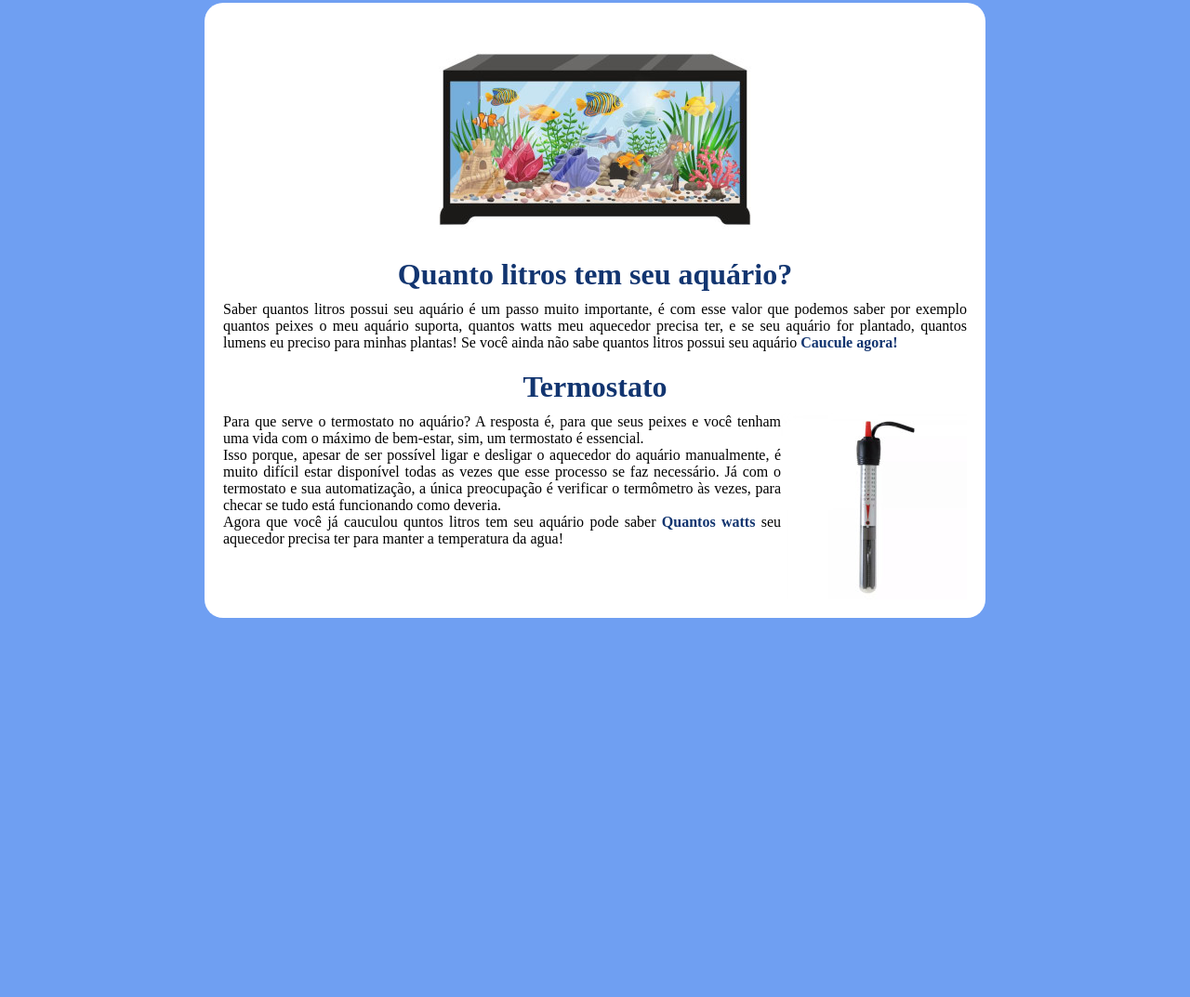
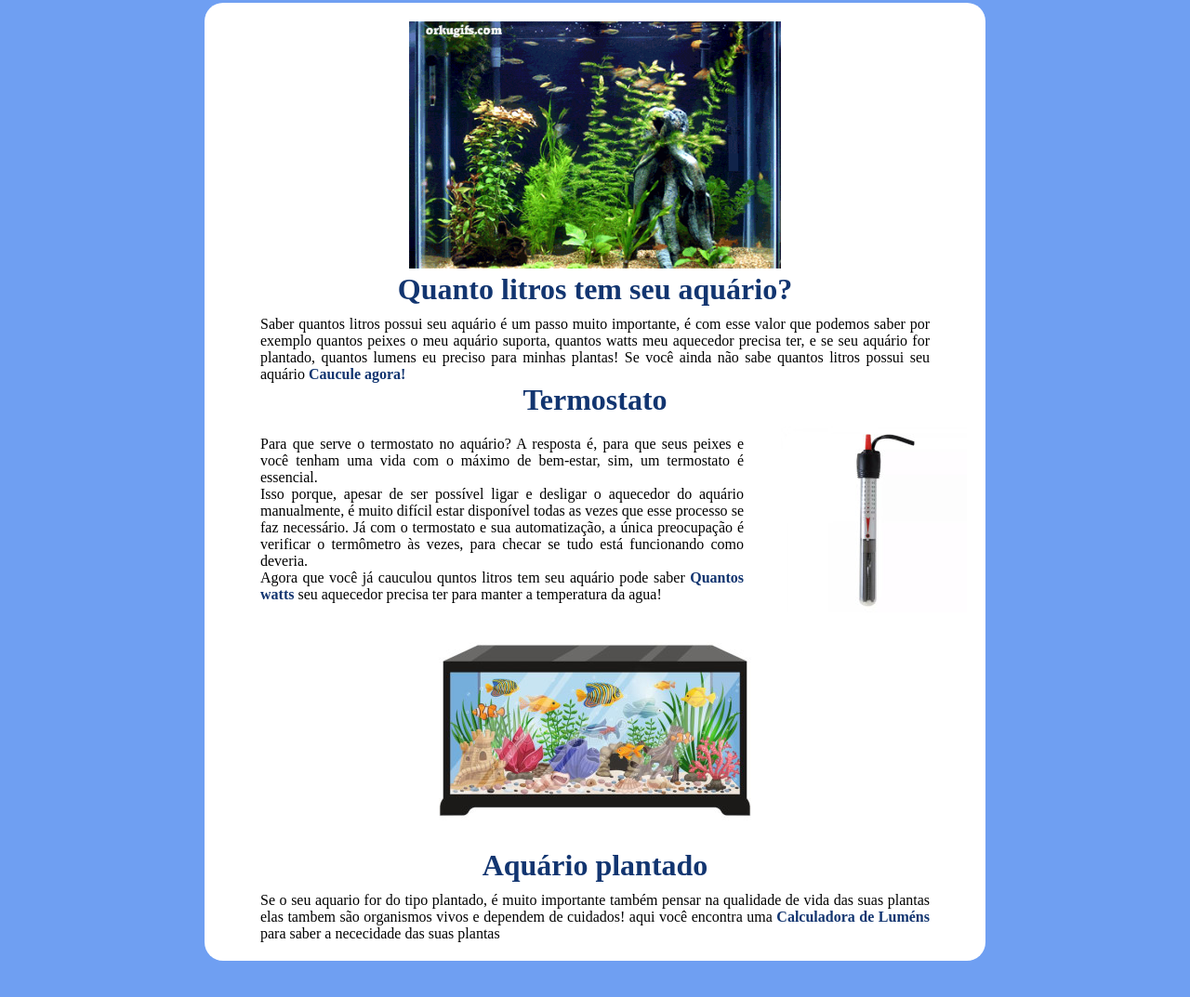
Before and after one commit to michelrechinelli/pagina-aquarismo, a plain HTML site: page index.html in a window 1280 px wide. Shown: the part 57-1130 px from the top of the page at 93% size. Before the commit the page ends 800 px from the top, so only its background shows below. Drawn offline with Linux system fonts and the light colour scheme.

Commit message:
criação paragrafo luméns

```diff
--- a/index.html
+++ b/index.html
@@ -23,7 +23,7 @@
             </ul>
     </header>
     <div class="container">
-        <img src="midia/aquario.jpg" alt="">
+        <img class="peixinhos" src="midia/Peixinhos-no-aquario_1410.gif" alt="">
         <div class="conteudo">
             <h1>Quanto litros tem seu aquário?</h1>
             <p>Saber quantos litros possui seu aquário é um passo muito importante, é com esse valor que podemos saber por exemplo
@@ -38,6 +38,14 @@
                         </p>
                     <img src="midia/termostato_18.jpg" alt="">
                 </div>
+                <div class="lumens">
+                    <img src="midia/aquario.jpg" alt="">
+                    <h1>Aquário plantado</h1>
+                    <p>Se o seu aquario for do tipo plantado, é muito importante também pensar na qualidade de vida das suas plantas
+                        elas tambem são organismos vivos e dependem de cuidados! aqui você encontra uma <a href="lumens.html">Calculadora de Luméns</a>
+                        para saber a nececidade das suas plantas
+                    </p>
+                </div>
         </div>
     </div>
 
--- a/style.css
+++ b/style.css
@@ -54,9 +54,13 @@ header img{
     font-weight: 700;
 }
 .conteudo p{
-    margin-bottom: 20px;
+
     text-align: justify;
+    margin: 10px 40px 0 40px;
 }
 .termostato{
     display: flex;
 }
+.peixinhos{
+    max-width: 400px;
+}
```
Also changed, not shown: midia/Peixinhos-no-aquario_1410.gif (added).
